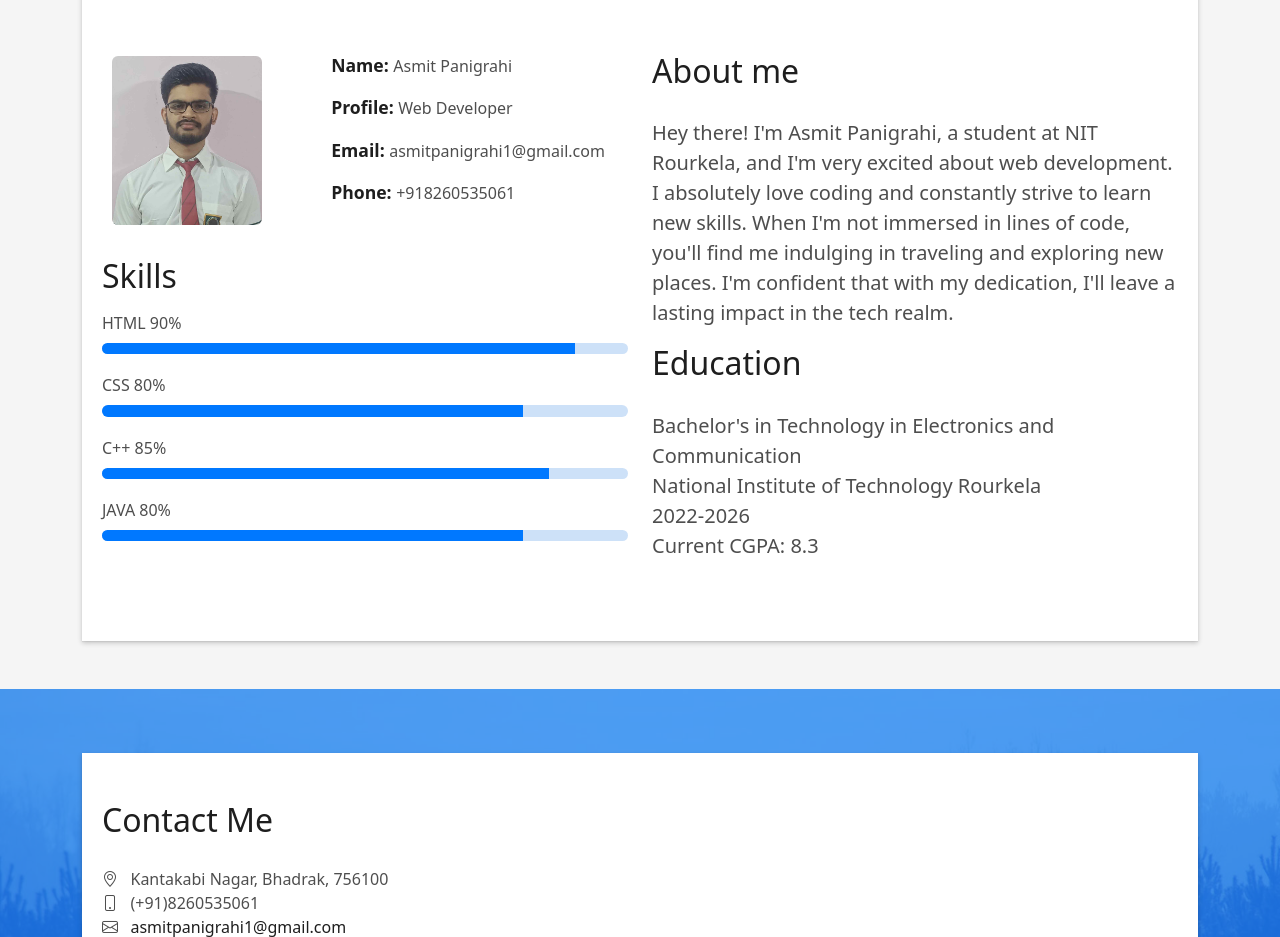
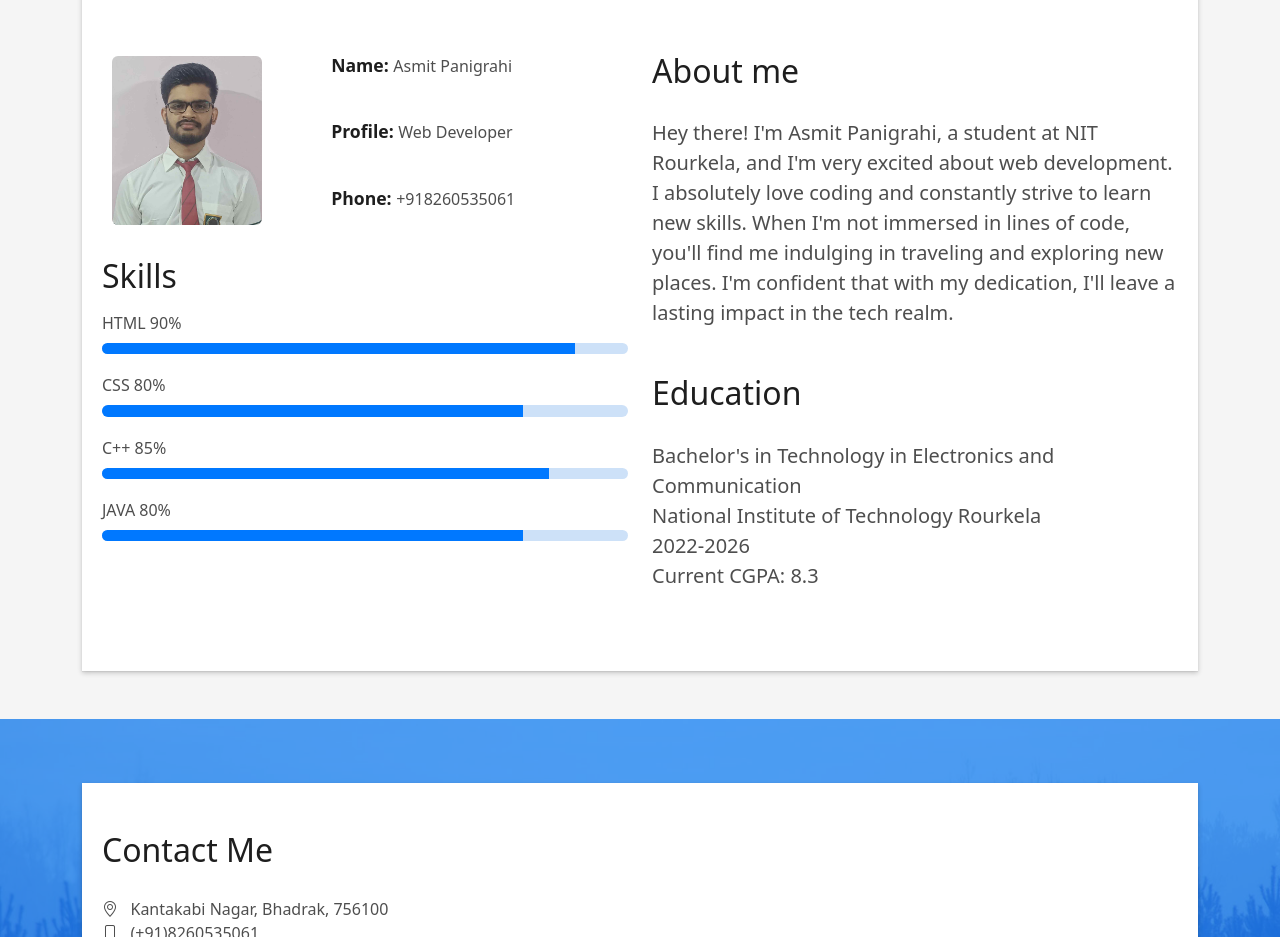
Before and after one commit to AsmitPanigrahi/my_website01, a plain HTML site: page index.html in a window 1280 px wide. Shown: the part 860-1797 px from the top of the page. Drawn offline with nearby package versions, Linux system fonts and the light colour scheme.

Commit message:
Update index.html

```diff
--- a/index.html
+++ b/index.html
@@ -46,8 +46,9 @@
                     <div class="col-sm-6 col-md-7 pl=0">
                       <div class="about-info">
                         <p><span class="title-s">Name: </span> <span>Asmit Panigrahi</span></p>
+                        <br>
                         <p><span class="title-s">Profile: </span> <span>Web Developer</span></p>
-                        <p><span class="title-s">Email: </span> <span>asmitpanigrahi1@gmail.com</span></p>
+                        <br>
                         <p><span class="title-s">Phone: </span> <span>+918260535061</span></p>
                       </div>
                     </div>
@@ -87,6 +88,8 @@
                       you'll find me indulging in traveling and exploring new places.
                       I'm confident that with my dedication,
                       I'll leave a lasting impact in the tech realm.
+                      <br>
+                      <br>
                     </p>
                     <h5 class="title-left">
                       Education
```
